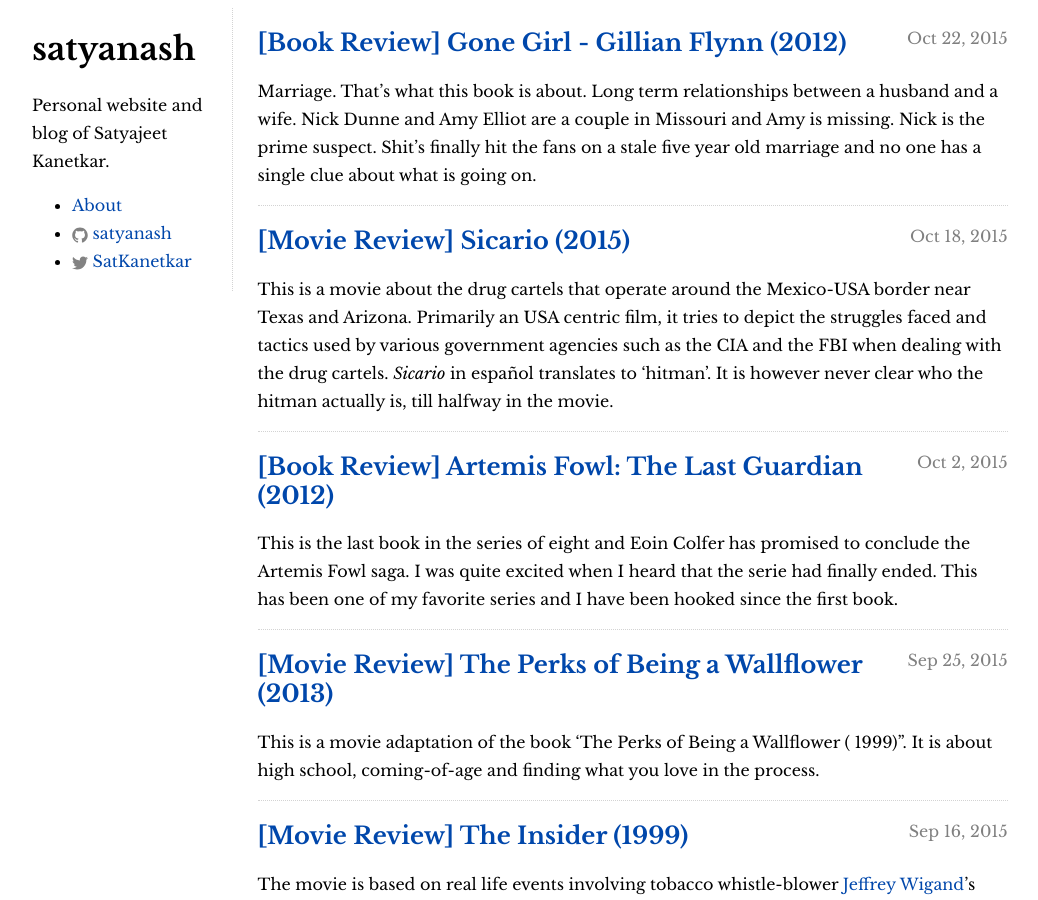
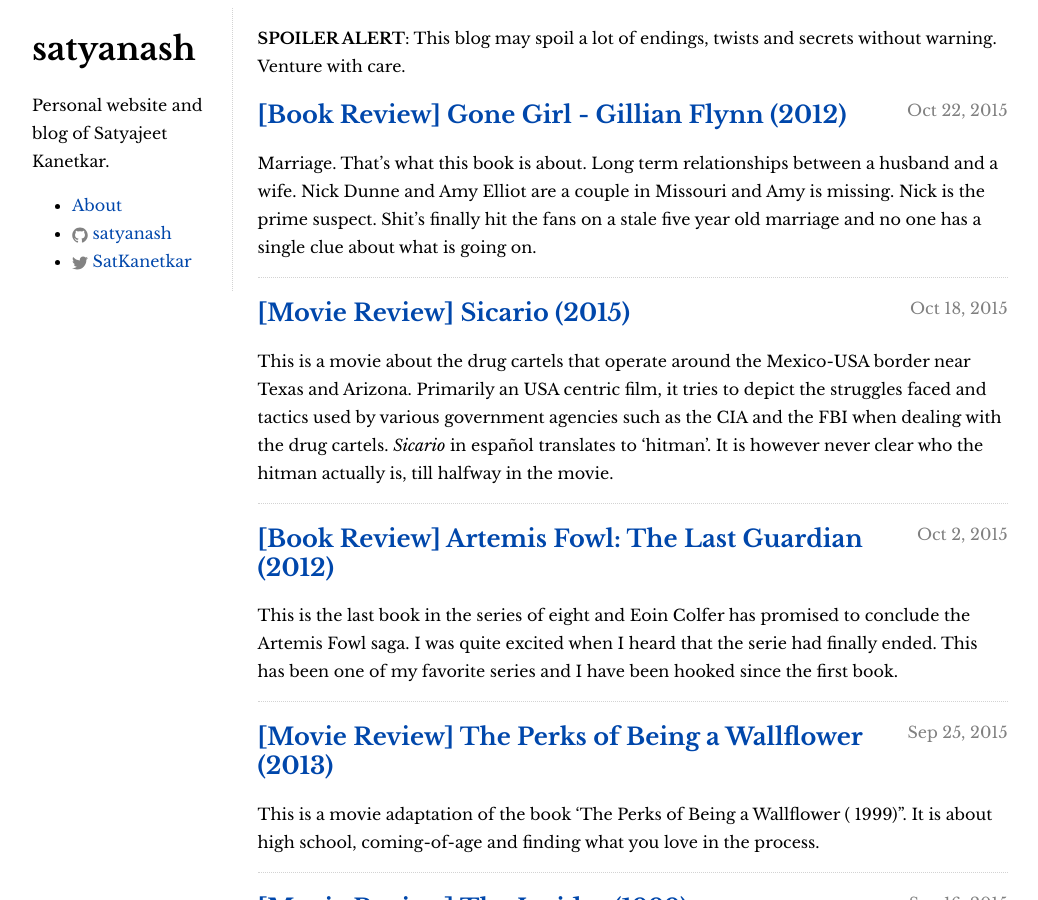
Before and after one commit to satyanash/satyanash.github.io, a Jekyll site: the page built from index.html, in a window 1280 px wide and 900 px high. Shown: the whole window, without its empty margins (108-1146 px from the left). Built offline with Jekyll 4.4.1, drawn with Linux system fonts in a browser that asks for light colours.

Commit message:
add spoiler message

```diff
--- a/index.html
+++ b/index.html
@@ -1,6 +1,8 @@
 ---
 layout: default
 ---
+
+<p><b>SPOILER ALERT</b>: This blog may spoil a lot of endings, twists and secrets without warning. Venture with care.</p>
 
 {% for post in site.posts %}
 <div class="post-item">
```
